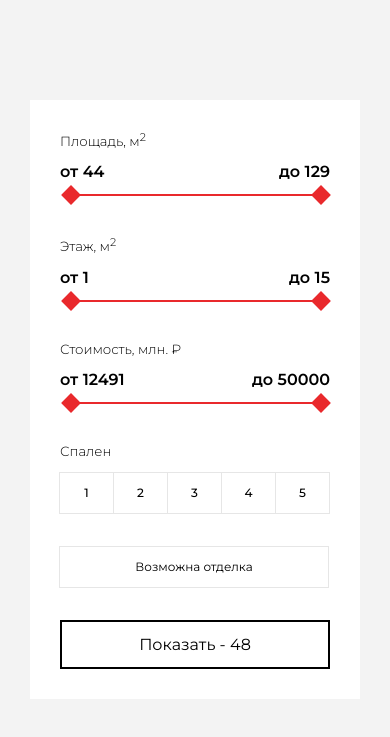
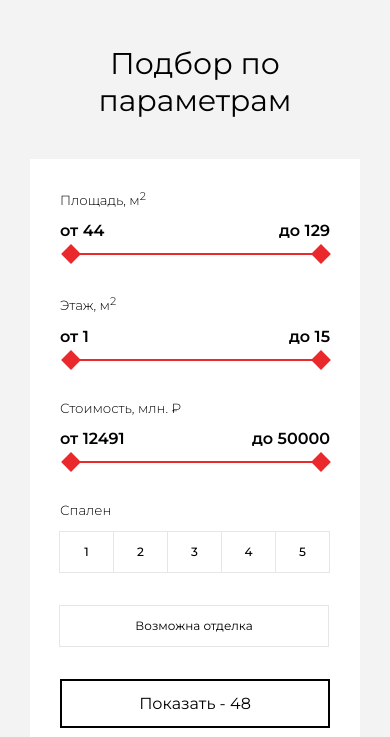
Before and after one commit to pwo1735/Parametr-filter, a React app: page / in a window 390 px wide. Shown: the top 737 px of the page. Built offline with nearby package versions, Linux system fonts and the light colour scheme.

Commit message:
add catalog__title

```diff
--- a/src/Components/CardList/index.js
+++ b/src/Components/CardList/index.js
@@ -39,6 +39,9 @@ const CardList = () => {
         <section className="catalog">
 
             <div className="container">
+                <h1 className="catalog__title">
+                    Подбор по параметрам
+                </h1>
                 <div className="catalog__inner">
                     <div className="filter-wrapper">
                         <Filter filteredCards={filteredCards}/>
--- a/src/Components/CardList/style.scss
+++ b/src/Components/CardList/style.scss
@@ -1,6 +1,4 @@
-html {
-
-}
+@import url('https://fonts.googleapis.com/css2?family=Montserrat:wght@300;400;500;600&display=swap');
 
 *,
 *::after,
@@ -37,7 +35,7 @@ button {
   font: inherit;
   color: inherit;
 }
-@import url('https://fonts.googleapis.com/css2?family=Montserrat:wght@300;400;500;600&display=swap');
+
 body {
   background-color: #f3f3f3;
   font-family: 'Montserrat', sans-serif;
@@ -49,7 +47,13 @@ body {
 }
 
 .catalog {
-  margin-top: 100px;
+  &__title {
+    font-weight: 400;
+    font-size: 60px;
+    text-align: center;
+    margin-top: 85px;
+    margin-bottom: 80px;
+  }
   margin-bottom: 100px;
   &__grid {
     display: -ms-grid;
@@ -131,20 +135,30 @@ body {
   }
 }
 @media (max-width: 1340px) {
-  .catalog__grid {
+  .catalog {
+    &__title {
+      font-size: 45px;
+      margin-top: 65px;
+      margin-bottom: 60px;
+    }
+    &____grid {
       -ms-grid-columns: 1fr 30px 1fr;
       grid-template-columns: repeat(2, 1fr);
       grid-column-gap: 30px;
       grid-row-gap: 30px;
       padding-left: 30px;
     }
+  }
+
+
   .filter-wrapper {
     width: calc(33.3% - 2.3vw);
     min-width: calc(33.3% - 2.3vw);
   }
 }
 @media (max-width: 1000px) {
-  .catalog__inner {
+  .catalog {
+    &__inner {
       -webkit-box-orient: vertical;
       -webkit-box-direction: normal;
       -ms-flex-direction: column;
@@ -157,11 +171,20 @@ body {
       align-items: center;
 
     }
-  .catalog__grid {
+    &__grid {
       -ms-grid-columns: (1fr)[2];
       grid-template-columns: repeat(2, 1fr);
       padding-left: 0;
     }
+    &__title {
+      font-size: 30px;
+      margin-top: 45px;
+      margin-bottom: 40px;
+    }
+
+  }
+
+
   .filter-wrapper {
 
     width: 100%;
```
Lines whose indentation alone changed are shown as unchanged.
